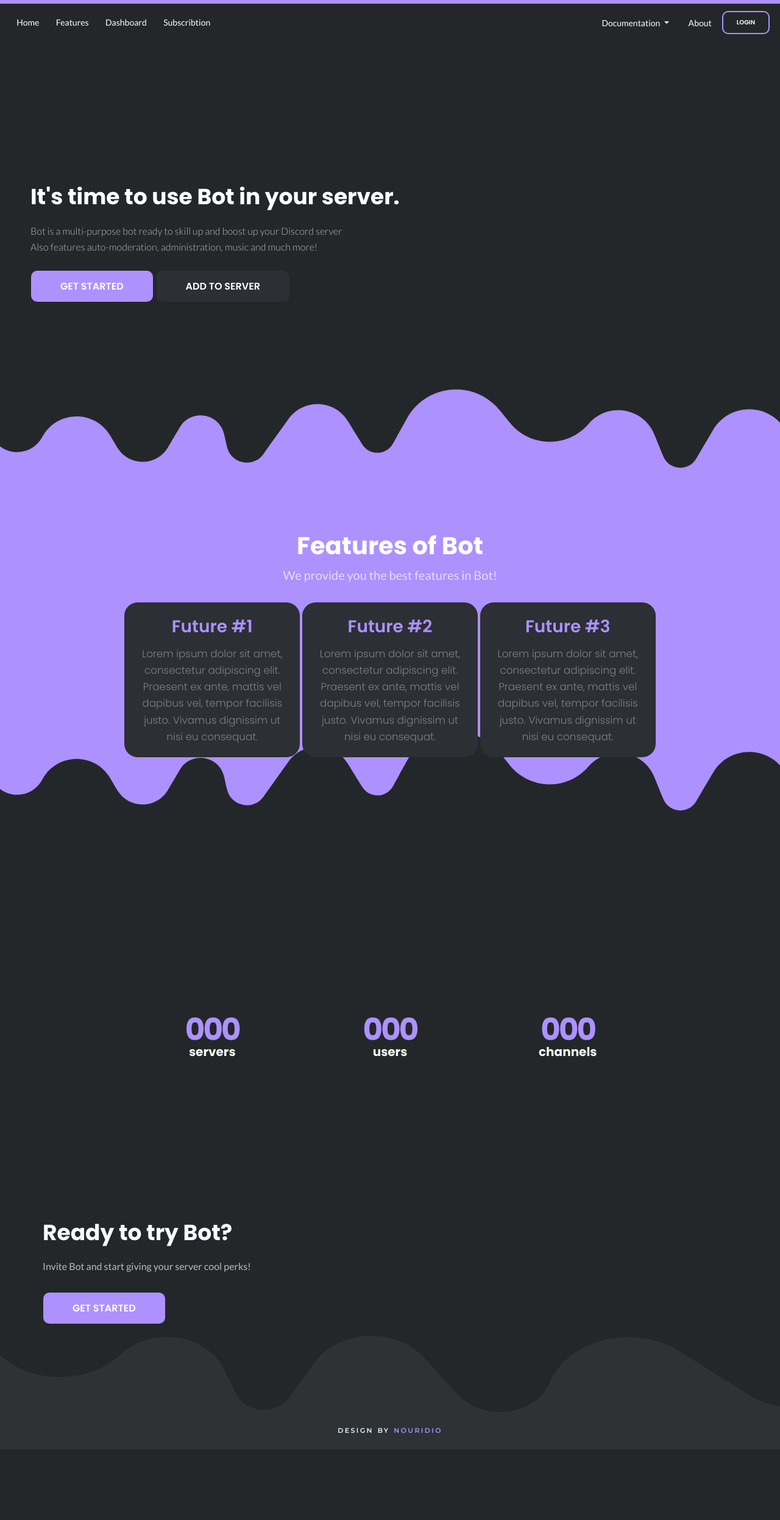
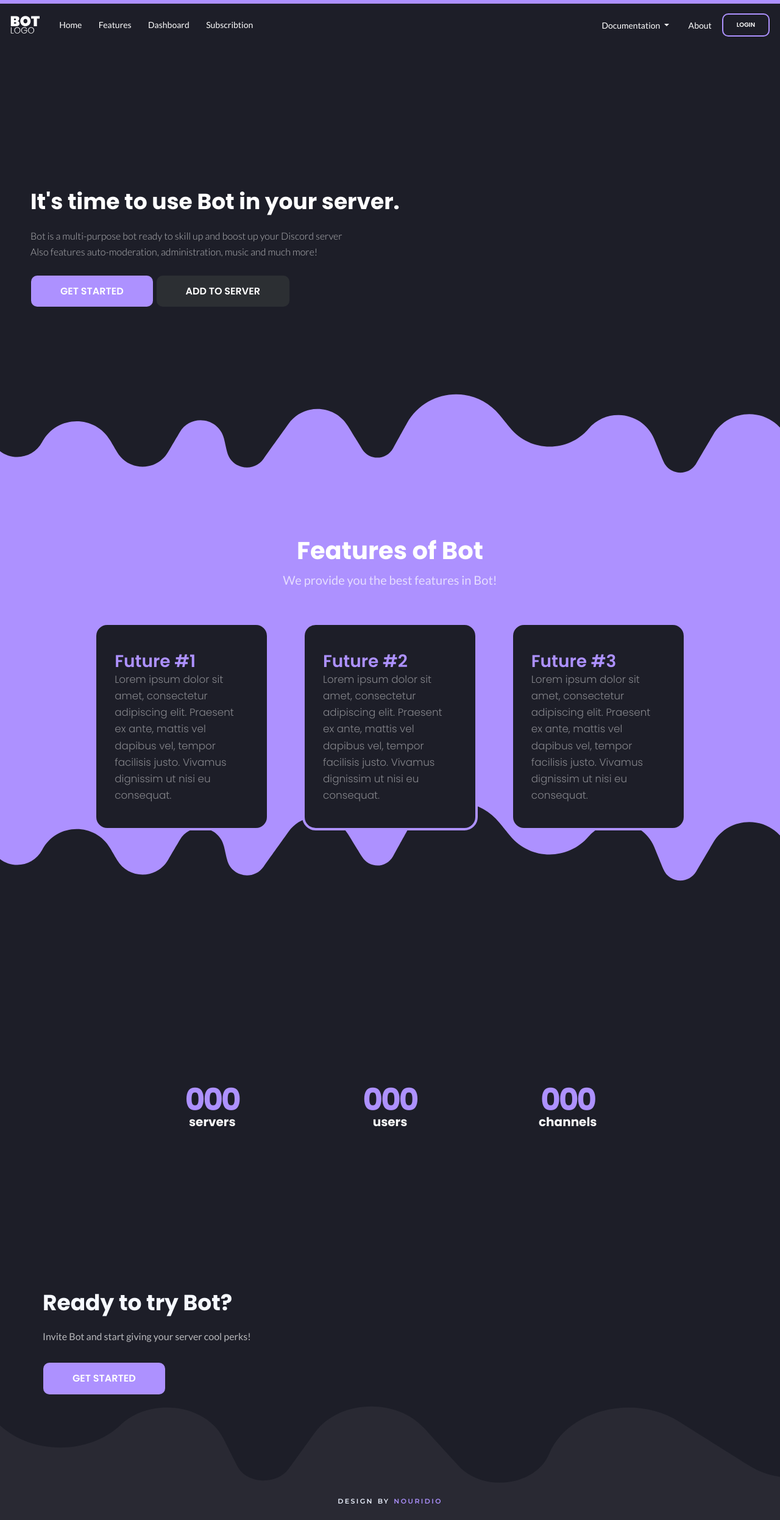
Before and after one commit to Neovenchy/Discord-bot-website-template, a PHP site: page / in a window 1280 px wide. Shown: the whole page at 61% size. Before the commit the page ends 2351 px from the top, so only its background shows below. Run offline with PHP 8.4, Linux system fonts and the light colour scheme.

Commit message:
Updated Navbar, Updated Cards

```diff
--- a/src/css/main.css
+++ b/src/css/main.css
@@ -1,6 +1,6 @@
 body {
     font-family: 'Poppins', sans-serif !important;
-    background-color: #23272A;
+    background-color: #1D1E28;
     color: #fff;
     margin: 0;
     padding: 0;
@@ -97,6 +97,13 @@ body {
     color: #a2a8bd;
 }
 
+.features .card-body {
+    text-align: left !important;
+}
+
+.features .card-title {
+    margin: 0 0 -3px !important;
+}
 .cards {
     margin-top: 30px !important;
 }
@@ -113,7 +120,6 @@ body {
 }
 
 .statistics {
-    background-color: #23272A !important;
     text-align: center !important;
     padding: 60px!important;
     padding-top: 300px !important;
@@ -153,11 +159,21 @@ body {
 }
 
 .features .card {
-    background: #2C2F33;
+    background: #1D1E28;
     border-radius: 22px !important;
+    margin:25px 25px !important;
+    border: 4px solid #AD91FF;
 }
 .features .card-text {
-color: rgba(255, 255, 255, 0.397) !important
+color: rgba(255, 255, 255, 0.46) !important
+}
+
+.features .card-body {
+    padding: 40px 40px 40px 30px !important;
+}
+
+.navbar-toggler-icon {
+    color: #fff !important
 }
 .footer {
     text-align: center !important;
--- a/src/index.html
+++ b/src/index.html
@@ -14,10 +14,10 @@
 <body>
 <nav class="navbar navbar-expand-lg bg-transparent">
     <button class="navbar-toggler" type="button" data-toggle="collapse" data-target="#navbarSupportedContent" aria-controls="navbarSupportedContent" aria-expanded="false" aria-label="Toggle navigation">
-        <span class="navbar-toggler-icon"></span>
+        <img src="assets/menuIcon.svg" width="100px" height="100px">
     </button>
-
-    <div class="collapse navbar-collapse" id="navbarSupportedContent">
+    <img src="assets/BotLogo.svg" width="50" height="50">
+    <div class="collapse navbar-collapse" id="navbarSupportedContent" style="margin-left: 20px !important">
         <ul class="navbar-nav mr-auto">
             <li class="nav-item active">
                 <a class="nav-link" href="/">Home <span class="sr-only">(current)</span></a>
```
Also changed, not shown: src/assets/BotLogo.svg, src/assets/menuIcon.svg (added), src/assets/wavy-dark-by-nouridio.svg.
